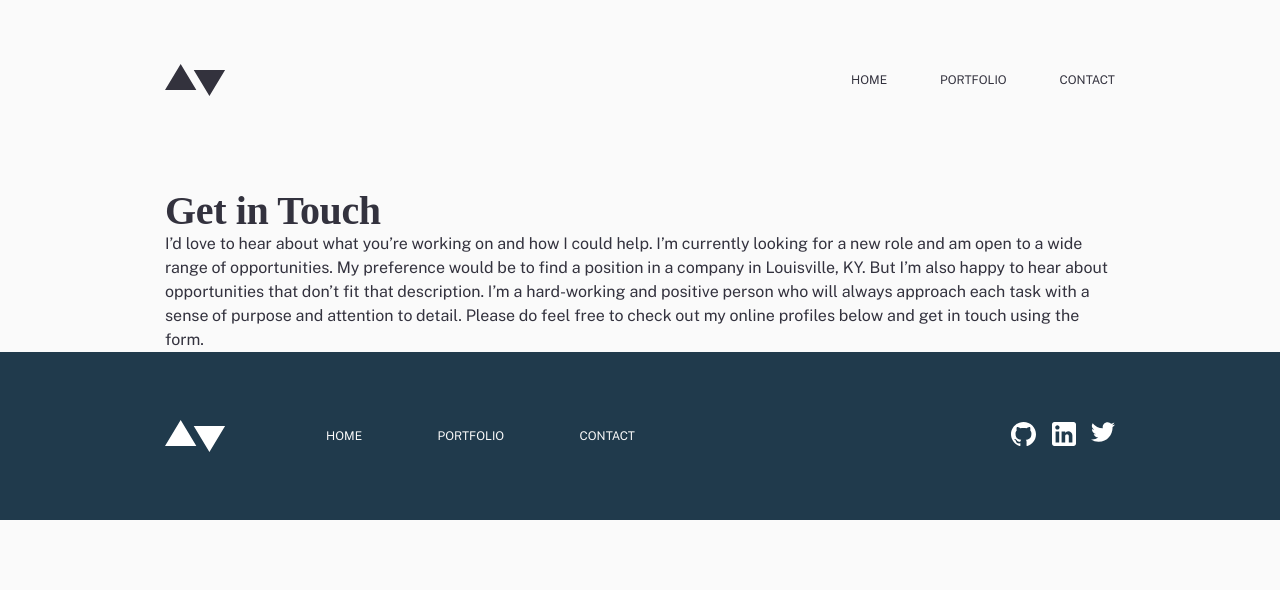
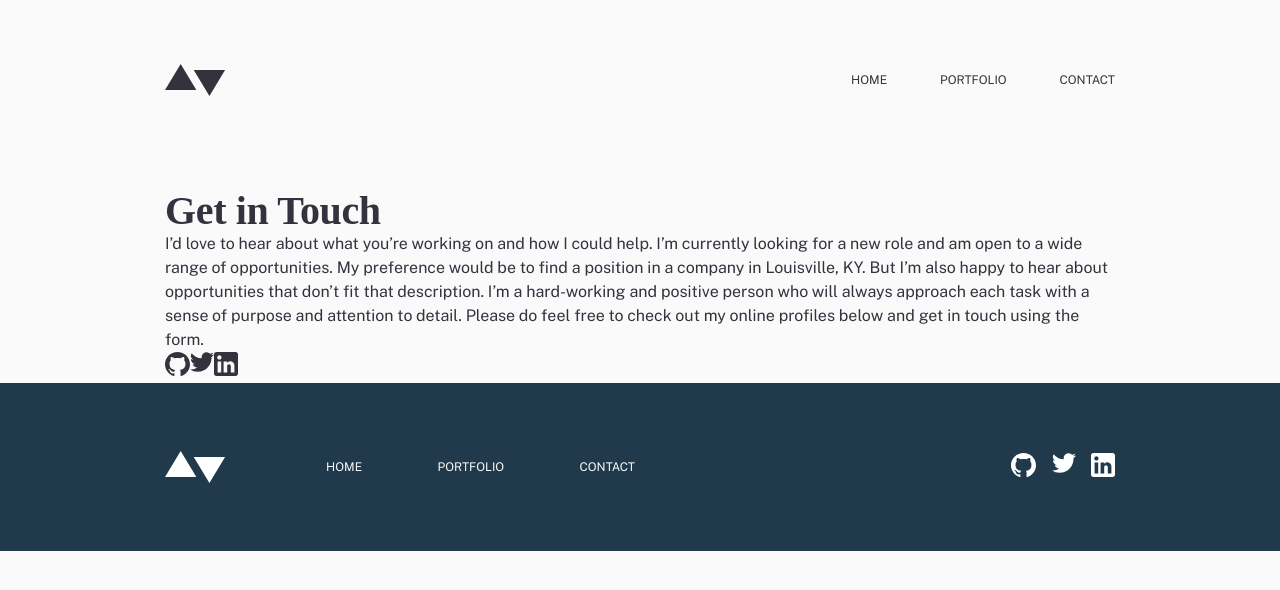
Before and after one commit to dswhitely1/portfolio-master, a React (Create React App) app: page /contact in a window 1280 px wide. Shown: the top 590 px of the page. Built offline with nearby package versions, Linux system fonts and the light colour scheme; a web font is replaced by a local one.

Commit message:
Moved Links to their own Component

```diff
--- a/src/components/contact-page/header/ContactHeader.tsx
+++ b/src/components/contact-page/header/ContactHeader.tsx
@@ -1,4 +1,5 @@
 import React from 'react';
+import SocialMediaLinks from "../../icons/SocialMediaLinks";
 
 const ContactHeader = () => (
     <>
@@ -9,7 +10,10 @@ const ContactHeader = () => (
             opportunities that don’t fit that description. I’m a hard-working and positive person
             who will always approach each task with a sense of purpose and attention to detail.
             Please do feel free to check out my online profiles below and get in touch using the form.</p>
-        </>
-)
+        <div>
+            <SocialMediaLinks/>
+        </div>
+    </>
+);
 
 export default ContactHeader
--- a/src/components/footer/Footer.tsx
+++ b/src/components/footer/Footer.tsx
@@ -8,6 +8,7 @@ import Logo from "../icons/Logo";
 import Github from "../icons/Github";
 import LinkedIn from "../icons/LinkedIn";
 import Twitter from "../icons/Twitter";
+import SocialMediaLinks from "../icons/SocialMediaLinks";
 
 const Footer = () => (
     <FooterContainer>
@@ -19,9 +20,7 @@ const Footer = () => (
                 <Link to="/contact">Contact</Link>
             </Links>
             <Links icons>
-                <Github inverted />
-                <LinkedIn inverted />
-                <Twitter inverted />
+                <SocialMediaLinks inverted />
             </Links>
         </Wrapper>
     </FooterContainer>
--- /dev/null
+++ b/src/components/icons/SocialMediaLinks.tsx
@@ -0,0 +1,18 @@
+import React from 'react';
+import Github from "./Github";
+import Twitter from "./Twitter";
+import LinkedIn from "./LinkedIn";
+
+interface IProps {
+    inverted?: boolean
+}
+
+const SocialMediaLinks = ({inverted}: IProps) => (
+    <>
+        <Github inverted={inverted}/>
+        <Twitter inverted={inverted}/>
+        <LinkedIn inverted={inverted}/>
+    </>
+);
+
+export default SocialMediaLinks
```
